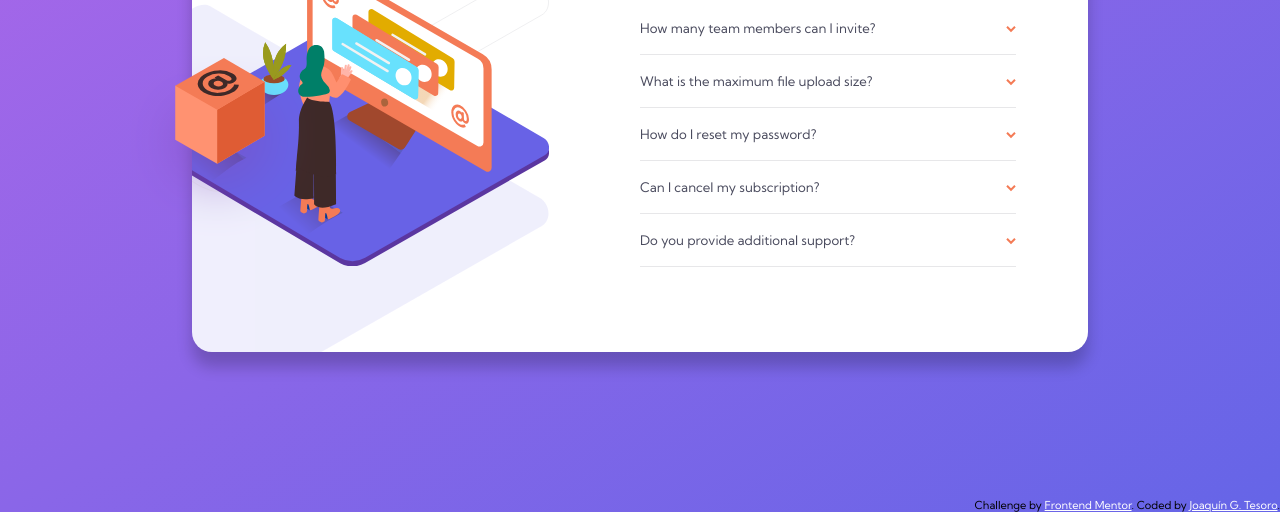
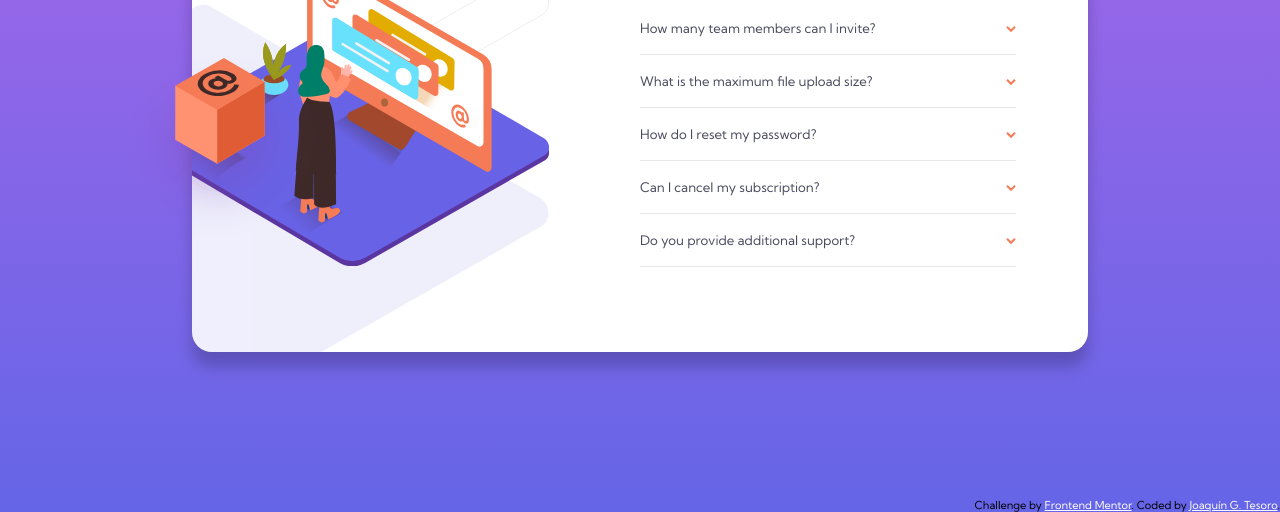
Before and after one commit to JoaquinGTesoro/FAQ-accordion-card, a plain HTML site: page index.html in a window 1280 px wide. Shown: the part 288-800 px from the top of the page. Drawn offline with Linux system fonts and the light colour scheme.

Commit message:
update linear gradient

```diff
--- a/style.css
+++ b/style.css
@@ -17,13 +17,6 @@ body {
   background-repeat: no-repeat;
   font-size: 75%;
   font-family: "Kumbh Sans";
-}
-
-@media (min-width: 900px) {
-  body {
-    background-image: -webkit-gradient(linear, left top, right bottom, from(#af67e9), to(#6565e7));
-    background-image: linear-gradient(to right bottom, #af67e9, #6565e7);
-  }
 }
 
 main {
```
